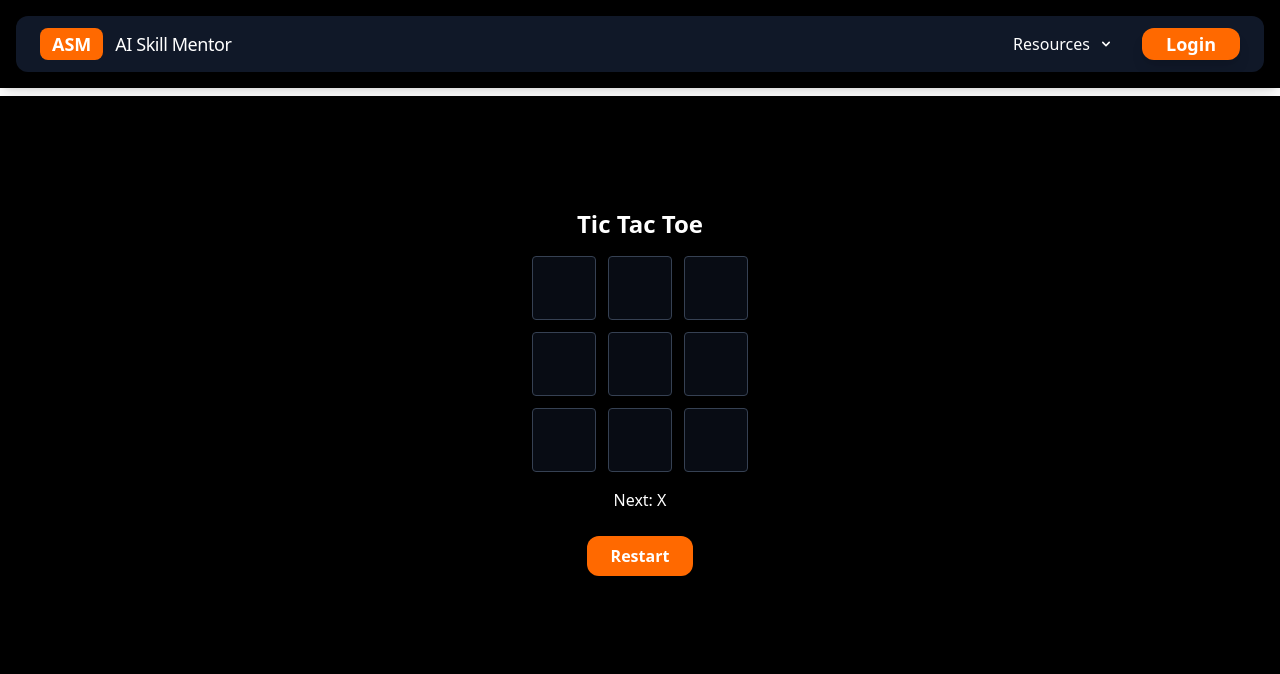
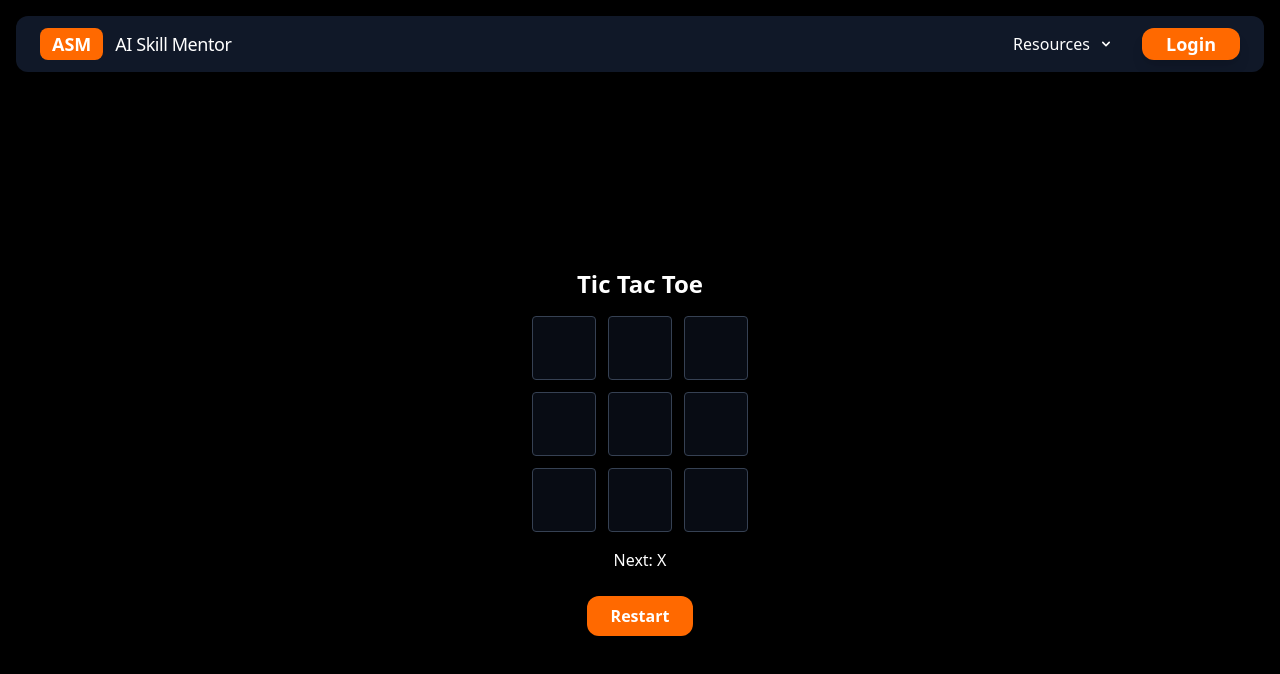
Before and after one commit to PalaniRahulDravid/TrackWise-Academy, a React app in the folder frontend/: page /games/tictactoe in a window 1280 px wide. Shown: the top 674 px of the page. Built offline with nearby package versions, Linux system fonts and the light colour scheme; no server answers; the HTML template or start-up script is replaced by a standard one.

Commit message:
update ui in all games

```diff
--- a/frontend/src/features/games/Games.jsx
+++ b/frontend/src/features/games/Games.jsx
@@ -13,7 +13,10 @@ export default function Games() {
   return (
     <>
       <Header />
-      <main className="h-screen w-full overflow-hidden bg-black text-white flex flex-col items-center justify-center px-4">
+      <main
+        className="w-full bg-black text-white flex flex-col items-center justify-center px-4"
+        style={{ minHeight: "calc(100vh - 96px)" }}
+      >
         <div className="max-w-3xl w-full">
           <h1 className="text-3xl font-bold text-center mb-8">Mini Games</h1>
           <div className="grid grid-cols-1 sm:grid-cols-2 gap-6">
--- a/frontend/src/features/games/MemoryFlip.jsx
+++ b/frontend/src/features/games/MemoryFlip.jsx
@@ -31,10 +31,15 @@ export default function MemoryFlip() {
     setTries(0);
   };
 
+  const completed = matched.length === cards.length;
+
   return (
     <>
       <Header />
-      <main className="h-screen w-full overflow-hidden bg-black text-white flex flex-col items-center justify-center">
+      <main
+        className="w-full bg-black text-white flex flex-col items-center justify-center"
+        style={{ minHeight: "calc(100vh - 96px)" }}
+      >
         <h2 className="text-2xl font-bold mb-4">Memory Flip</h2>
         <div className="grid grid-cols-4 gap-4 mb-4">
           {cards.map((emoji, i) => (
@@ -45,12 +50,18 @@ export default function MemoryFlip() {
                   ? "bg-orange-500 border-orange-400"
                   : "bg-gray-900/50 border-gray-700"}`}
               onClick={() => handleFlip(i)}
+              disabled={flipped.length === 2 || matched.includes(i)}
             >
               {flipped.includes(i) || matched.includes(i) ? emoji : ""}
             </button>
           ))}
         </div>
         <div className="text-md mb-3">Tries: {tries}</div>
+        {completed && (
+          <div className="mb-3 text-lg font-bold text-green-400 animate-pulse">
+            Congratulations! You puzzled within <span className="text-orange-400">{tries}</span> tries 🎉
+          </div>
+        )}
         <button
           onClick={restart}
           className="px-6 py-2 bg-orange-500 rounded-xl text-white font-bold hover:bg-orange-600"
--- a/frontend/src/features/games/TicTacToe.jsx
+++ b/frontend/src/features/games/TicTacToe.jsx
@@ -36,25 +36,25 @@ export default function TicTacToe() {
     setStep(0);
   }
 
-  function renderSquare(i) {
   return (
+    <>
+      <Header />
+      <div
+        className="w-full flex flex-col items-center justify-center bg-black"
+        style={{ minHeight: "calc(100vh - 96px)" }}
+      >
+        <main className="flex flex-col items-center text-white w-full">
+          <h2 className="text-2xl font-bold mb-4 mt-2">Tic Tac Toe</h2>
+          <div className="inline-grid grid-cols-3 gap-3 mb-4">
+            {Array.from({ length: 9 }).map((_, i) => (
               <button
+                key={i}
                 onClick={() => handleClick(i)}
-        className="w-16 h-16 text-2xl font-bold rounded bg-gray-900/50 border border-gray-700
-                hover:bg-orange-700/30 transition"
+                className="w-16 h-16 text-2xl font-bold rounded bg-gray-900/50 border border-gray-700 hover:bg-orange-700/30 transition"
               >
                 {current[i]}
               </button>
-    );
-  }
-
-  return (
-    <>
-      <Header />
-      <main className="pt-28 min-h-screen bg-black flex flex-col items-center text-white">
-        <h2 className="text-2xl font-bold mb-4">Tic Tac Toe</h2>
-        <div className="inline-grid grid-cols-3 gap-3 mb-4">
-          {Array.from({ length: 9 }).map((_, i) => renderSquare(i))}
+            ))}
           </div>
           <div className="mb-2">
             {winner
@@ -71,6 +71,7 @@ export default function TicTacToe() {
             Restart
           </button>
         </main>
+      </div>
     </>
   );
 }
--- a/frontend/src/index.css
+++ b/frontend/src/index.css
@@ -1,4 +1,13 @@
 @import "tailwindcss";
+
+body, html {
+  background: #000;
+  min-height: 100vh;
+  margin: 0;
+  padding: 0;
+  /* width: 100vw; */
+  overflow-x: hidden;
+}
 
 /* Thin, black-only minimal scrollbar for chat sidebar and chat area */
 .custom-scrollbar::-webkit-scrollbar {
```
Lines whose indentation alone changed are shown as unchanged.
